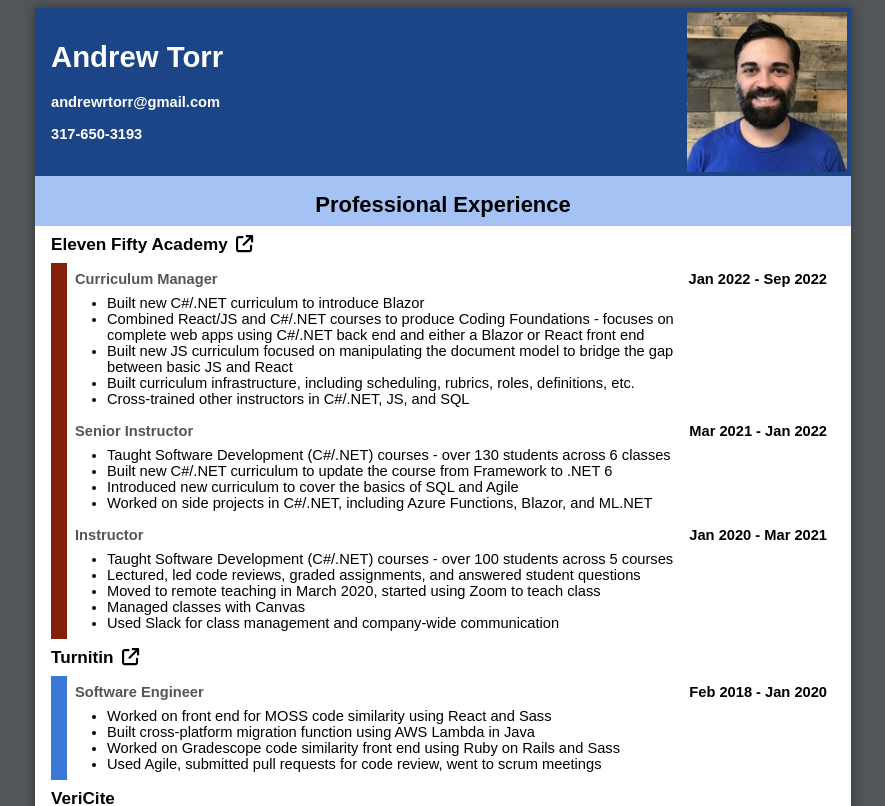
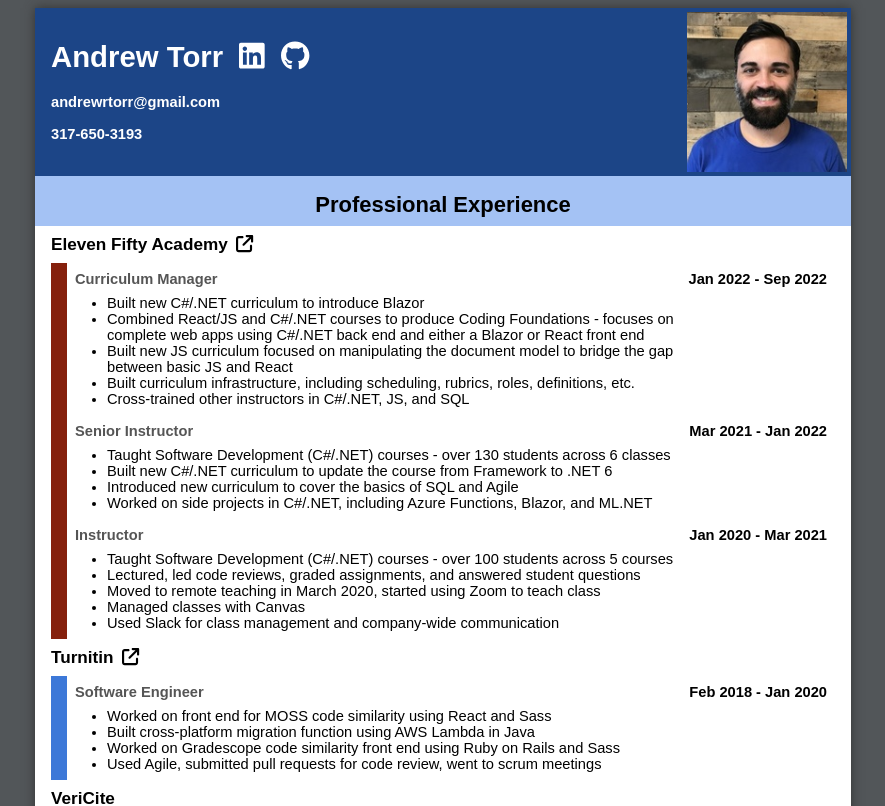
Before and after one commit to AndroidDoctorr/my-site-test, a React (Create React App) app: page / in a window 1280 px wide. Shown: the top 806 px of the page, without its empty margins (197-1082 px from the left). Built offline with nearby package versions, Linux system fonts and the light colour scheme.

Commit message:
added github and linkedin links

```diff
--- a/package.json
+++ b/package.json
@@ -4,6 +4,7 @@
   "private": true,
   "dependencies": {
     "@fortawesome/fontawesome-svg-core": "^6.2.0",
+    "@fortawesome/free-brands-svg-icons": "^6.2.0",
     "@fortawesome/free-solid-svg-icons": "^6.2.0",
     "@fortawesome/react-fontawesome": "^0.2.0",
     "@testing-library/jest-dom": "^5.16.5",
--- a/src/components/Header.js
+++ b/src/components/Header.js
@@ -1,5 +1,7 @@
 import { useContext } from 'react'
 import { ColorThemeContext } from '../context/colorThemeContext'
+import { FontAwesomeIcon } from "@fortawesome/react-fontawesome"
+import { faGithub, faLinkedin } from "@fortawesome/free-brands-svg-icons"
 import classNames from 'classnames'
 import basicInfo from '../data/basic-info.json'
 
@@ -9,7 +11,23 @@
 	return (
 		<div className={classNames('header', theme.color)} >
 			<div className='header-info'>
-				<h1>{basicInfo.name}</h1>
+				<h1>
+					{basicInfo.name}
+					<a
+						href={basicInfo.linkedin}
+						target="_blank"
+                    	rel="noopener noreferrer"
+					>
+						<FontAwesomeIcon icon={faLinkedin} />
+					</a>
+					<a
+						href={basicInfo.github}
+						target="_blank"
+                    	rel="noopener noreferrer"
+					>
+						<FontAwesomeIcon icon={faGithub} />
+					</a>
+				</h1>
 				<div>{basicInfo.email}</div>
 				<div>{basicInfo.phone}</div>
 			</div>
--- a/src/data/basic-info.json
+++ b/src/data/basic-info.json
@@ -1,5 +1,7 @@
 {
     "name": "Andrew Torr",
     "email": "andrewrtorr@gmail.com",
-    "phone": "317-650-3193"
+    "phone": "317-650-3193",
+    "github": "https://github.com/AndroidDoctorr",
+    "linkedin": "https://www.linkedin.com/in/atorr/"
 }
--- a/src/styles/modules/header.sass
+++ b/src/styles/modules/header.sass
@@ -3,6 +3,10 @@
 .header
     color: white
     display: flex
+    a
+        color: white
+        text-decoration: none
+        margin-left: 1rem
     img
         flex: 0
         padding: 0.25rem
```
Also changed, not shown: 1 other file (tests, documents, lock files or other folders).
